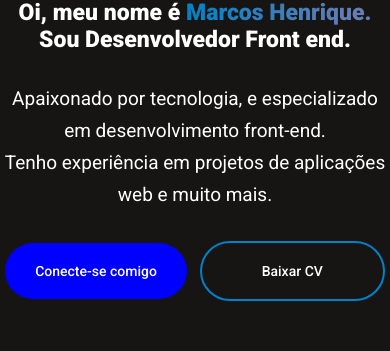
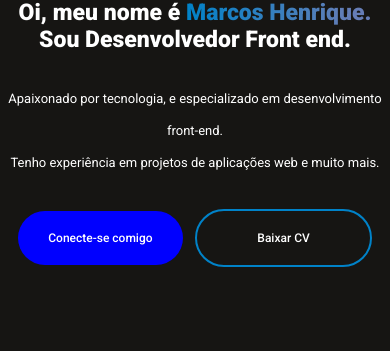
Before and after one commit to marcoshgss/portfolio-react, a React (Vite) app: page / in a window 390 px wide. Shown: the part 413-764 px from the top of the page. Built offline with nearby package versions, Linux system fonts and the light colour scheme.

Commit message:
ajustes-responsividade-navbar-hero-2

```diff
--- a/src/Components/Hero/Hero.css
+++ b/src/Components/Hero/Hero.css
@@ -131,13 +131,13 @@
   }
   .hero p {
     width: auto;
-    font-size: 19px;
+    font-size: 13px;
     line-height: 32px;
     margin: 10px 0px;
   }
   .hero-action {
     gap: 0.8rem;
-    font-size: 14px;
+    font-size: 12px;
     font-weight: 500;
     margin-bottom: 80px;
   }
```
